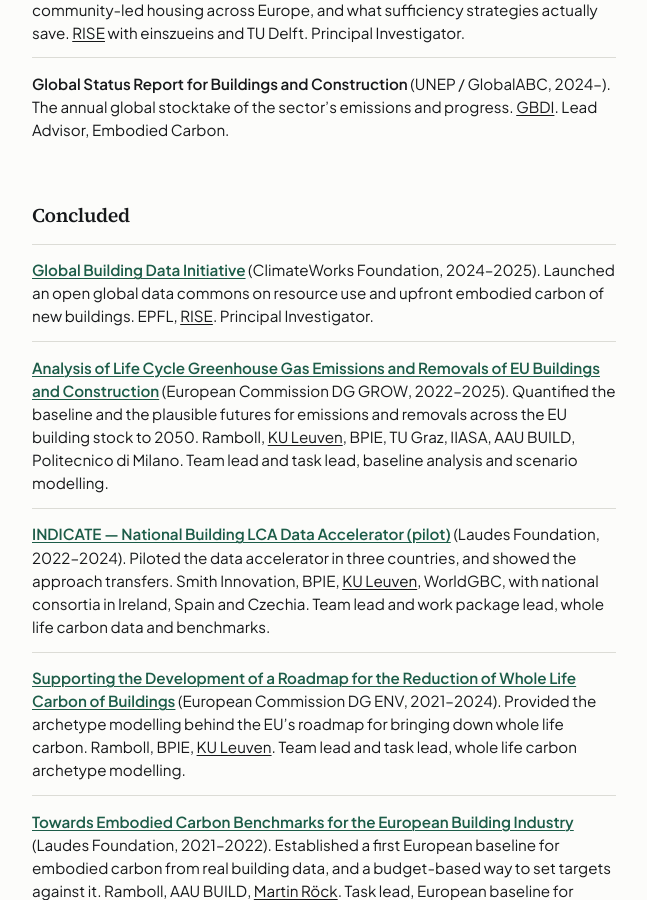
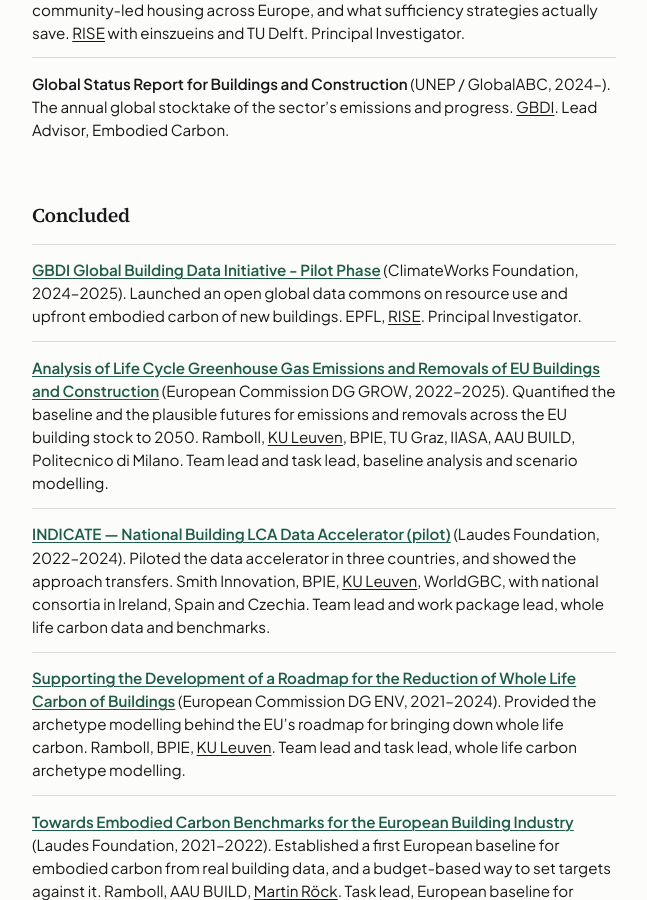
Before and after one commit to mroeck/martinroeck.com, a Jekyll site: the page built from projects.md, in a window 1280 px wide and 900 px high, scrolled down 878 px. Shown: the whole window, without its empty margins (316-963 px from the left). Built offline with Jekyll 4.4.1, drawn with Linux system fonts in a browser that asks for light colours.

Commit message:
Update project links and titles in projects.md

```diff
--- a/projects.md
+++ b/projects.md
@@ -23,14 +23,14 @@
 ## Current
 
 - [**GBDI China and India Cooperation Incubator**](https://www.gbdi.io) (Global Industry Hub, 2026–2027). Extends the global building data work into the two markets that will add the most floor area this century. EPFL, <span class="org">RISE</span>. Principal Investigator.
-- **Global Whole Life Carbon Tracker for the Built Environment** (UK Department for Energy Security and Net Zero, 2025–2026). Builds a global tracker of whole life carbon in construction, so progress can be measured against something. UCL, BPIE, <span class="org">RISE</span>, Arup. Work package lead, global building materials and life cycle emissions.
+- [**Global Whole Life Carbon Tracker for the Built Environment**](https://bidstats.uk/tenders/2025/W08/840957961) (UK Department for Energy Security and Net Zero, 2025–2026). Builds a global tracker of whole life carbon in construction, so progress can be measured against something. UCL, BPIE, <span class="org">RISE</span>, Arup. Work package lead, global building materials and life cycle emissions.
 - [**INDICATE LIFE — National Building LCA Data and Policy Accelerator**](https://www.indicatedata.com/) (EU LIFE Clean Energy Transition, 2024–2027). Helps national consortia generate the building LCA data their governments need to set whole life carbon benchmarks and targets. Smith Innovation, KU Leuven, <span class="org">RISE</span>, BPIE, WorldGBC, with national consortia in Austria, Hungary, Italy and Luxembourg. Team lead and work package lead.
 - [**Collaborative Carbon — Whole Life Carbon Assessments of EU Collaborative Housing**](http://www.collaborative-carbon.com) (Laudes Foundation, 2024–2026). Measures the whole life carbon of community-led housing across Europe, and what sufficiency strategies actually save. <span class="org">RISE</span> with einszueins and TU Delft. Principal Investigator.
 - **Global Status Report for Buildings and Construction** (UNEP / GlobalABC, 2024–). The annual global stocktake of the sector's emissions and progress. <span class="org">GBDI</span>. Lead Advisor, Embodied Carbon.
 
 ## Concluded
 
-- [**Global Building Data Initiative**](https://www.gbdi.io) (ClimateWorks Foundation, 2024–2025). Launched an open global data commons on resource use and upfront embodied carbon of new buildings. EPFL, <span class="org">RISE</span>. Principal Investigator.
+- [**GBDI Global Building Data Initiative - Pilot Phase**](https://www.gbdi.io) (ClimateWorks Foundation, 2024–2025). Launched an open global data commons on resource use and upfront embodied carbon of new buildings. EPFL, <span class="org">RISE</span>. Principal Investigator.
 - [**Analysis of Life Cycle Greenhouse Gas Emissions and Removals of EU Buildings and Construction**](https://c.ramboll.com/life-cycle-emissions-of-eu-building-and-construction) (European Commission DG GROW, 2022–2025). Quantified the baseline and the plausible futures for emissions and removals across the EU building stock to 2050. Ramboll, <span class="org">KU Leuven</span>, BPIE, TU Graz, IIASA, AAU BUILD, Politecnico di Milano. Team lead and task lead, baseline analysis and scenario modelling.
 - [**INDICATE — National Building LCA Data Accelerator (pilot)**](https://www.indicatedata.com/) (Laudes Foundation, 2022–2024). Piloted the data accelerator in three countries, and showed the approach transfers. Smith Innovation, BPIE, <span class="org">KU Leuven</span>, WorldGBC, with national consortia in Ireland, Spain and Czechia. Team lead and work package lead, whole life carbon data and benchmarks.
 - [**Supporting the Development of a Roadmap for the Reduction of Whole Life Carbon of Buildings**](https://c.ramboll.com/whole-life-carbon-reduction) (European Commission DG ENV, 2021–2024). Provided the archetype modelling behind the EU's roadmap for bringing down whole life carbon. Ramboll, BPIE, <span class="org">KU Leuven</span>. Team lead and task lead, whole life carbon archetype modelling.
```
